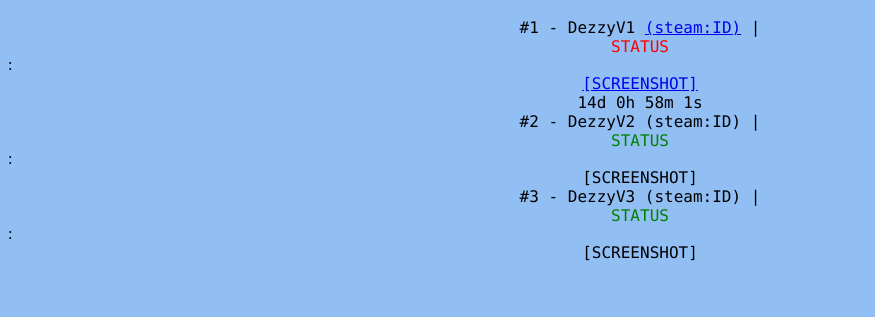
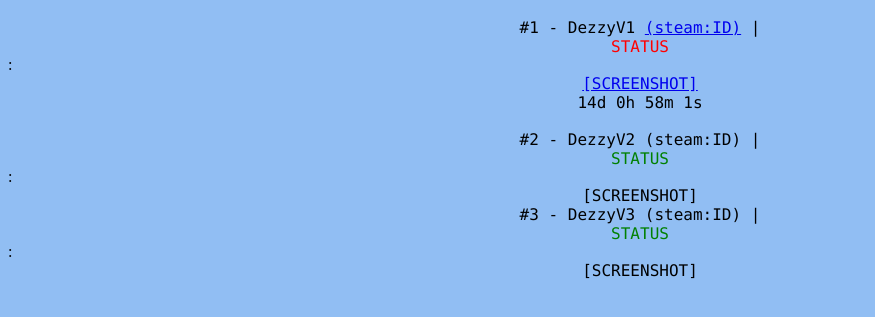
Before and after one commit to dezzycsgo/cooldowncounter, a plain HTML site: page index.html in a window 1280 px wide. Shown: the part 49-366 px from the top of the page, without its empty margins (0-875 px from the left). Drawn offline with Linux system fonts and the light colour scheme.

Commit message:
Update Again Timer

```diff
--- a/index.html
+++ b/index.html
@@ -17,7 +17,7 @@ p {text-align: center;}
 
 
 <p> #1 - DezzyV1 <a href="https://steamcommunity.com/profiles/76561199023193736/" target="_blank">(steam:ID)</a> | </p> <p class="p1">STATUS </p> : <p> <a href="https://i.imgur.com/5BuuakJ.png" target="_blank">[SCREENSHOT]</a> </p>
-<p id="demo"></p>
+<p id="demo"></p> <br>
 <p> #2 - DezzyV2 (steam:ID) | </p> <p class="p2"> STATUS </p> : <p> [SCREENSHOT] </p>
 <p> #3 - DezzyV3 (steam:ID) | </p> <p class="p2"> STATUS </p> : <p> [SCREENSHOT] </p>
 
```
